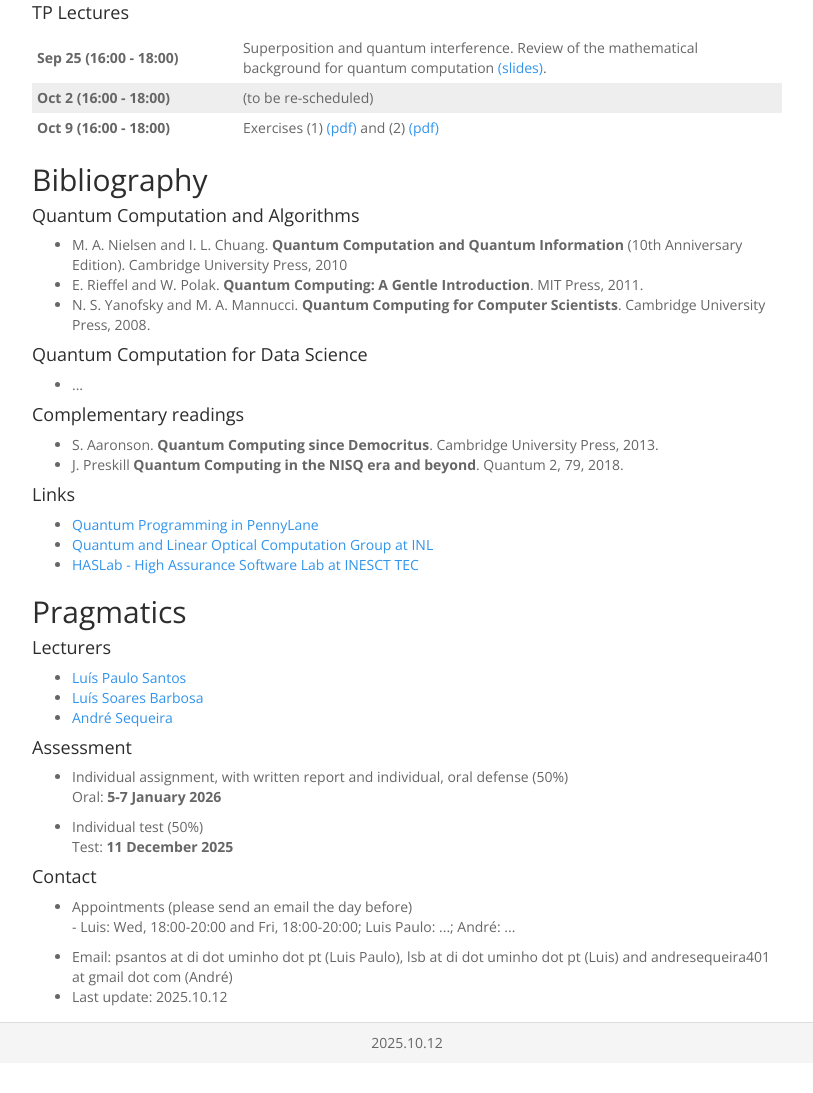
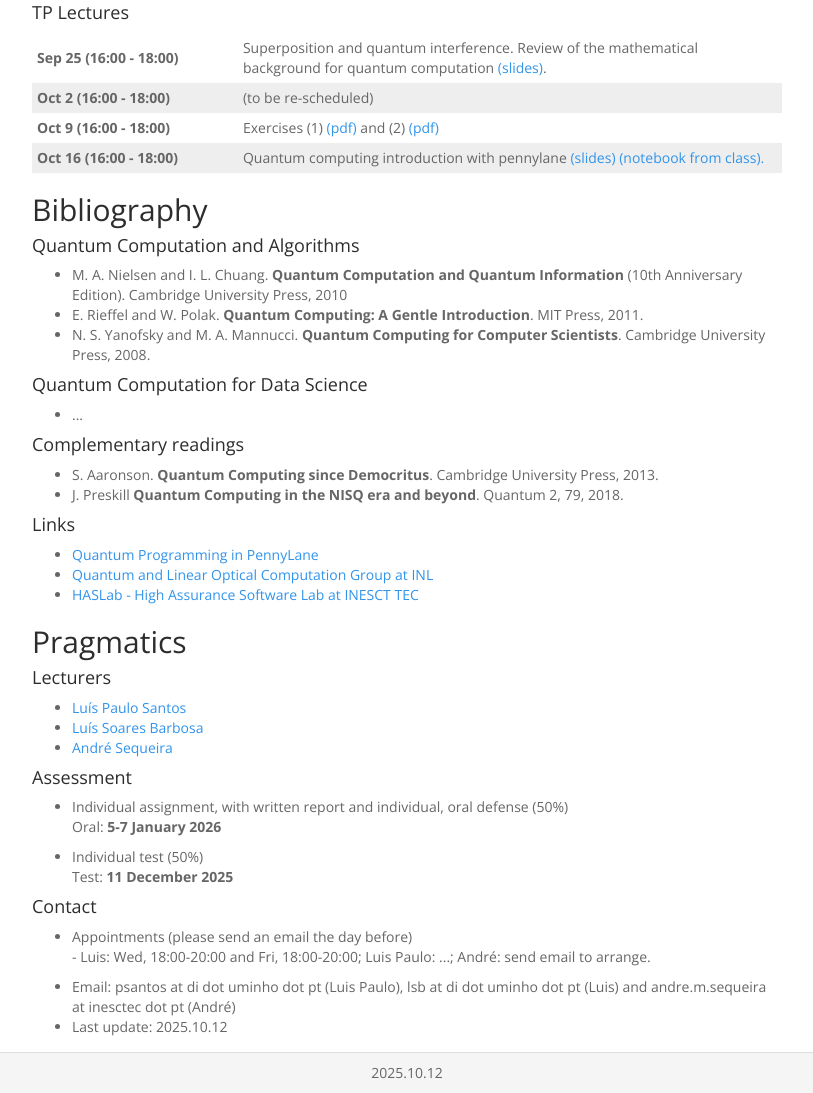
Before and after one commit to arcalab/qu4DataSci-2526, a plain HTML site: page index.html in a window 1280 px wide. Shown: the part 796-1889 px from the top of the page, without its empty margins (233-1046 px from the left). Before the commit the page ends 1859 px from the top, so only its background shows below. Drawn offline with nearby package versions, Linux system fonts and the light colour scheme.

Commit message:
tp1 andre

```diff
--- a/index.html
+++ b/index.html
@@ -152,6 +152,10 @@ On successful completion  of the course students should be able
           <td><strong>Oct 9 (16:00 - 18:00)</strong></td>
           <td> Exercises (1) <a href="./QDS-Ex1.pdf">(pdf)</a> and (2) <a href="./QDS-Ex2.pdf">(pdf)</a></td>
         </tr>
+        <tr>
+          <td><strong>Oct 16 (16:00 - 18:00)</strong></td>
+          <td>Quantum computing introduction with pennylane <a href="./TP/intro_slides.pdf">(slides)</a> <a href="./TP/lecture1.ipynb">(notebook from class).</a></td>
+        </tr>
        </table>
     <!--~~~~~~~~~~~~~~~~~~~~~~~-->
     <div id="biblio"></div>
@@ -233,9 +237,9 @@ On successful completion  of the course students should be able
 
     <ul>
         <li> Appointments (please send an email the day before)
-          <p> - Luis: Wed, 18:00-20:00 and Fri, 18:00-20:00; Luis Paulo: ...; André: ...
+          <p> - Luis: Wed, 18:00-20:00 and Fri, 18:00-20:00; Luis Paulo: ...; André: send email to arrange.
         <li> Email: psantos at di dot uminho dot pt (Luis Paulo), lsb at di dot uminho dot pt (Luis) and
-             andresequeira401 at gmail dot com (André)
+             andre.m.sequeira at inesctec dot pt (André)
         <li> Last update: 2025.10.12
     </ul>
 
```
Also changed, not shown: 2 other files.
